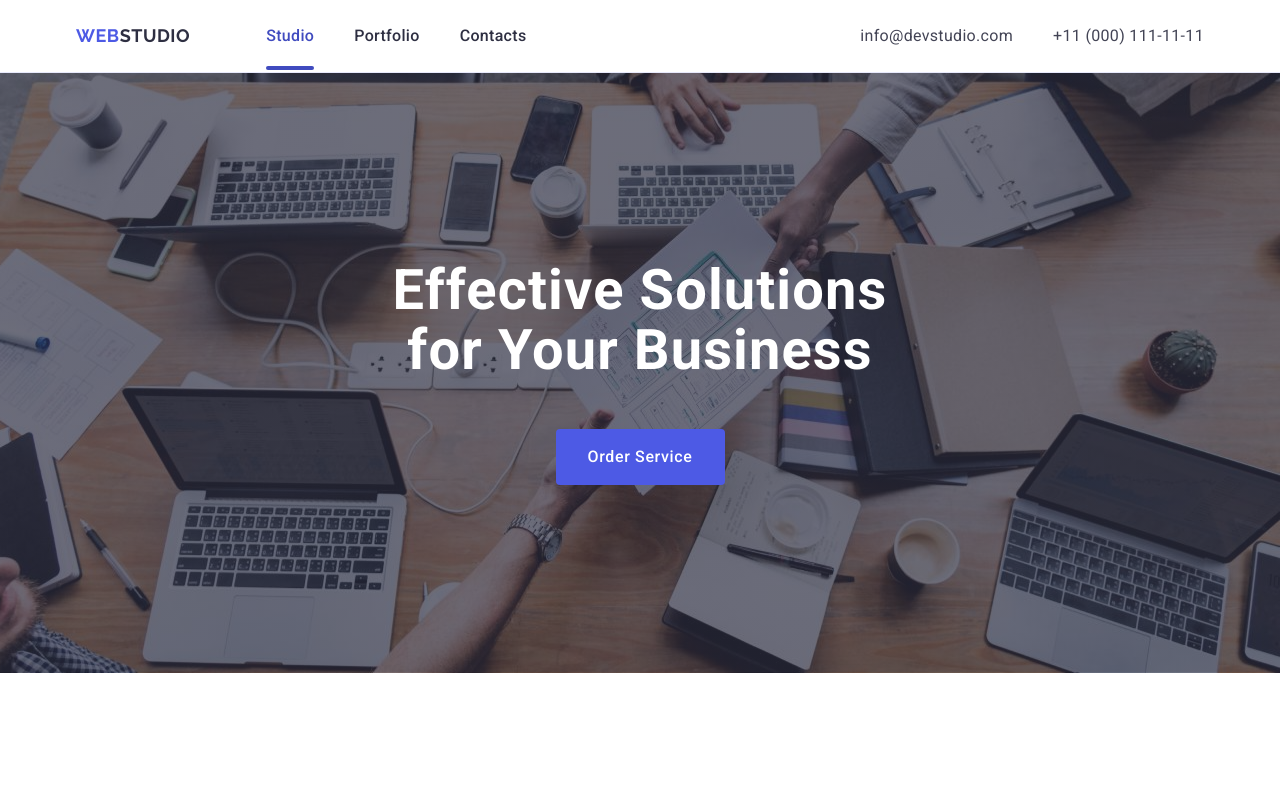
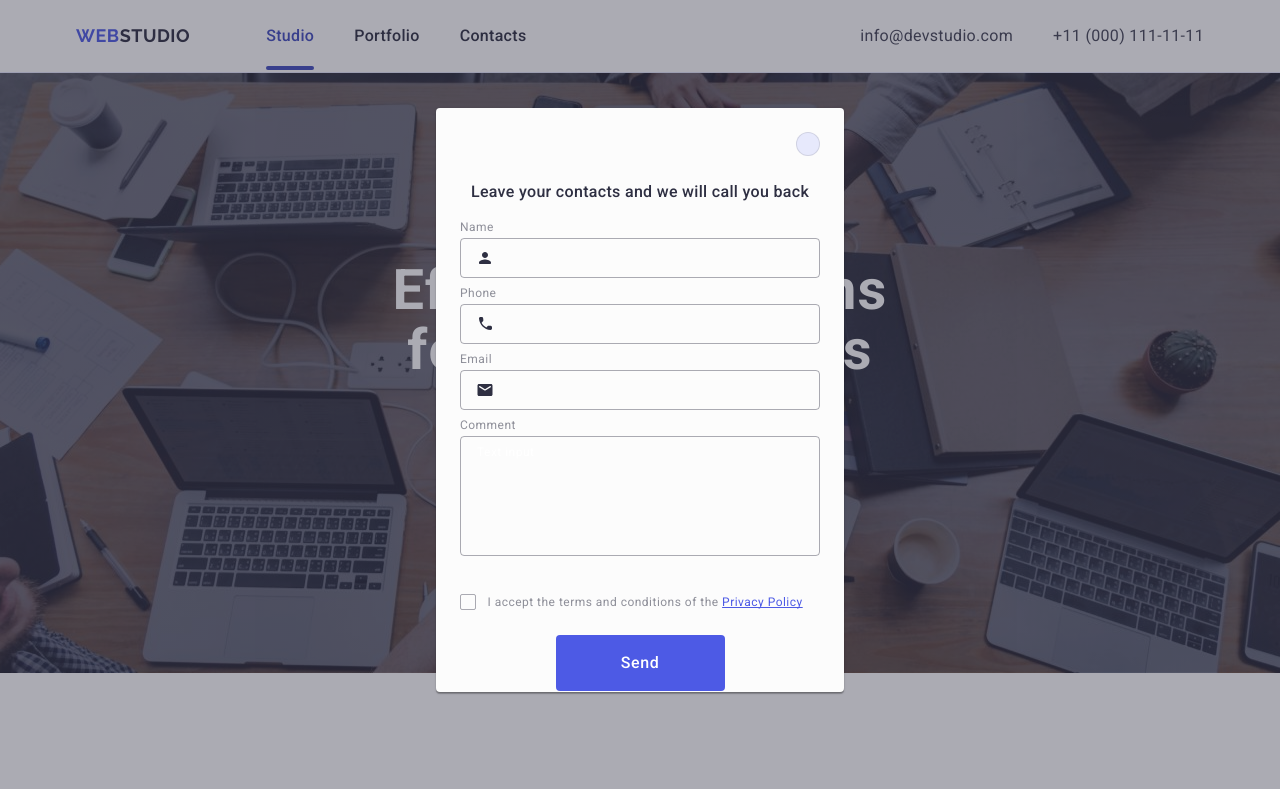
Before and after one commit to DariaDaleka/goit-markup-hw-05, a plain HTML site: page index.html in a window 1280 px wide. Shown: the top 789 px of the page. Drawn offline with nearby package versions, Linux system fonts and the light colour scheme.

Commit message:
homework

```diff
--- a/css/styles.css
+++ b/css/styles.css
@@ -698,6 +698,12 @@ footer {
   background-color: #fcfcfc;
   border-radius: 4px;
   transition: transform 250ms cubic-bezier(0.4, 0, 0.2, 1);
+  display: flex;
+  justify-content: flex-start;
+  align-items: center;
+  flex-direction: column;
+  box-shadow: 0 1px 1px 0 rgba(0, 0, 0, 0.14), 0 1px 3px 0 rgba(0, 0, 0, 0.12),
+    0 2px 1px 0 rgba(0, 0, 0, 0.2);
 }
 
 .modal-close-btn {
@@ -743,15 +749,141 @@ footer {
   margin-top: 72px;
   margin-bottom: 16px;
 }
+.modal-window-form {
+  width: 360px;
+}
 
 .form-container {
+  margin-bottom: 8px;
 }
 
 .form-label {
+  font-weight: 400;
+  font-size: 12px;
+  line-height: 1.16667;
+  letter-spacing: 0.04em;
+  color: #8e8f99;
+  margin-bottom: 4px;
+  position: relative;
+  display: block;
 }
 
+.input-container {
+  position: relative;
+}
 .form-input {
+  border: 1px solid rgba(46, 47, 66, 0.4);
+  border-radius: 4px;
+  width: 100%;
+  height: 40px;
+  padding-left: 38px;
+  outline: transparent;
+  background-color: transparent;
+  transition: border-color 250ms cubic-bezier(0.4, 0, 0.2, 1);
+}
+
+.form-input:focus-within {
+  border-color: #4d5ae5;
+}
+.form-input:focus-within + .form-icon {
+  fill: #4d5ae5;
 }
 
 .form-icon {
+  position: absolute;
+  left: 16px;
+  top: 50%;
+  transform: translateY(-50%);
+  fill: #2e2f42;
+  transition: fill 250ms cubic-bezier(0.4, 0, 0.2, 1);
 }
+
+.form-comment {
+  margin-bottom: 16px;
+}
+
+.textarea-comment {
+  border: 1px solid rgba(46, 47, 66, 0.4);
+  border-radius: 4px;
+  width: 100%;
+  height: 120px;
+  margin-bottom: 16px;
+  padding: 8px 16px;
+  outline: transparent;
+  font-size: 12px;
+  line-height: 1.17;
+  letter-spacing: 0.04em;
+  color: rgba(46, 47, 66, 0.4);
+  background-color: transparent;
+  resize: none;
+  transition: border-color 250ms cubic-bezier(0.4, 0, 0.2, 1);
+}
+
+.textarea-comment:focus-within {
+  border-color: #4d5ae5;
+}
+
+.privacy-container {
+  margin-bottom: 24px;
+}
+
+.checkbox-input:checked + .checkbox-label > .span-checkbox-icon {
+  background-color: #404bbf;
+  border: none;
+  fill: #f4f4fd;
+}
+
+.checkbox-label {
+  font-size: 12px;
+  line-height: 1.17;
+  letter-spacing: 0.04em;
+  color: #8e8f99;
+}
+
+.span-checkbox-icon {
+  width: 16px;
+  height: 16px;
+  border-radius: 2px;
+  border: 1px solid rgba(46, 47, 66, 0.4);
+  display: inline-flex;
+  justify-content: center;
+  align-items: center;
+  fill: transparent;
+  position: relative;
+  margin-right: 8px;
+  transition: background-color 250ms cubic-bezier(0.4, 0, 0.2, 1),
+    border 250ms cubic-bezier(0.4, 0, 0.2, 1),
+    fill 250ms cubic-bezier(0.4, 0, 0.2, 1);
+}
+
+.privacy-policy {
+  line-height: 1.33;
+  text-decoration: underline;
+  text-decoration-skip-ink: none;
+  color: #4d5ae5;
+}
+
+.checkbox-btn {
+  display: block;
+  min-width: 169px;
+  height: 56px;
+  font-family: "Roboto", sans-serif;
+  font-size: 16px;
+  font-weight: 500;
+  line-height: 1.5;
+  letter-spacing: 0.04em;
+  color: #ffffff;
+  cursor: pointer;
+  background-color: #4d5ae5;
+  border: none;
+  transition: background-color 250ms cubic-bezier(0.4, 0, 0.2, 1);
+  margin-top: 20px;
+  margin-left: 80px;
+  margin: 20px auto 0;
+  border-radius: 4px;
+}
+
+.checkbox-btn:hover,
+.checkbox-btn:focus {
+  background-color: #404bbf;
+}
--- a/index.html
+++ b/index.html
@@ -487,7 +487,7 @@
         </div>
       </div>
     </footer>
-    <div class="container-modal-overlay">
+    <div class="container-modal-overlay is-open">
       <div class="modal-overlay">
         <button type="button" class="modal-close-btn">
           <svg class="modal-close-icon" width="8" height="8">
@@ -497,10 +497,10 @@
         <p class="modal-overlay-text">
           Leave your contacts and we will call you back
         </p>
-        <form class="">
+        <form class="modal-window-form">
           <div class="form-container">
             <label for="user-name" class="form-label">Name</label>
-            <div>
+            <div class="input-container">
               <input
                 type="text"
                 id="user-name"
@@ -514,7 +514,7 @@
           </div>
           <div class="form-container">
             <label for="user-name" class="form-label">Phone</label>
-            <div>
+            <div class="input-container">
               <input
                 type="text"
                 id="phone"
@@ -528,7 +528,7 @@
           </div>
           <div class="form-container">
             <label for="user-name" class="form-label">Email</label>
-            <div>
+            <div class="input-container">
               <input
                 type="text"
                 id="email"
@@ -540,17 +540,36 @@
               </svg>
             </div>
           </div>
-          <div class="form-container">
+          <div class="form-comment">
             <label for="user-name" class="form-label">Comment</label>
-            <div>
-              <input
-                type="text"
-                id="comment"
-                name="user-comment"
-                class="form-input"
-              />
-            </div>
+            <textarea
+              name="user-comment"
+              id="user-comment"
+              class="textarea-comment"
+              placeholder="Text input"
+              cols="30"
+              rows="10"
+            ></textarea>
           </div>
+          <div class="privacy-container">
+            <input
+              type="checkbox"
+              class="checkbox-input visually-hidden"
+              name="user-privacy"
+              value="true"
+              id="user-privacy"
+            />
+            <label for="user-privacy" class="checkbox-label">
+              <span class="span-checkbox-icon">
+                <svg class="checkbox-icon" width="10" height="8">
+                  <use href="./images/icons.svg#icon-vector"></use>
+                </svg>
+              </span>
+              I accept the terms and conditions of the
+              <a href="" class="privacy-policy">Privacy Policy</a>
+            </label>
+          </div>
+          <button type="submit" class="checkbox-btn">Send</button>
         </form>
       </div>
     </div>
```
Also changed, not shown: images/icons.svg.
